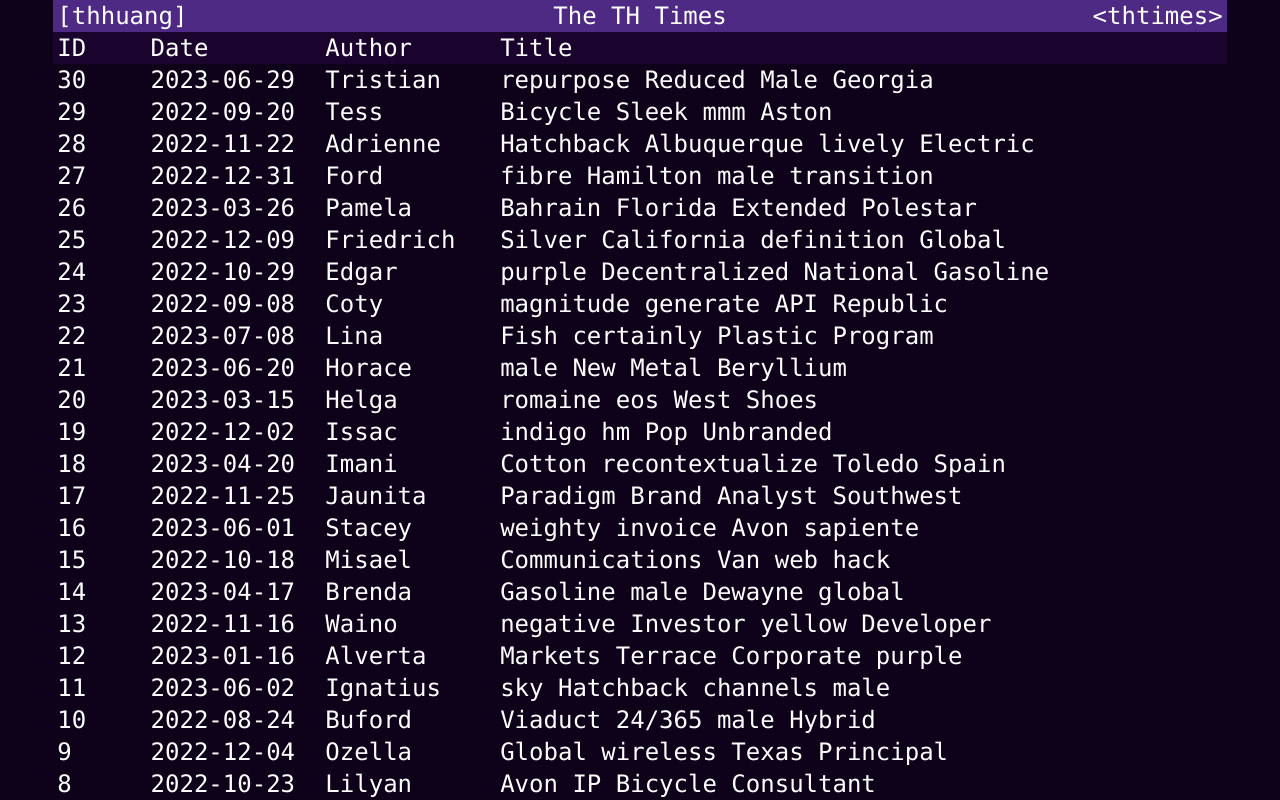
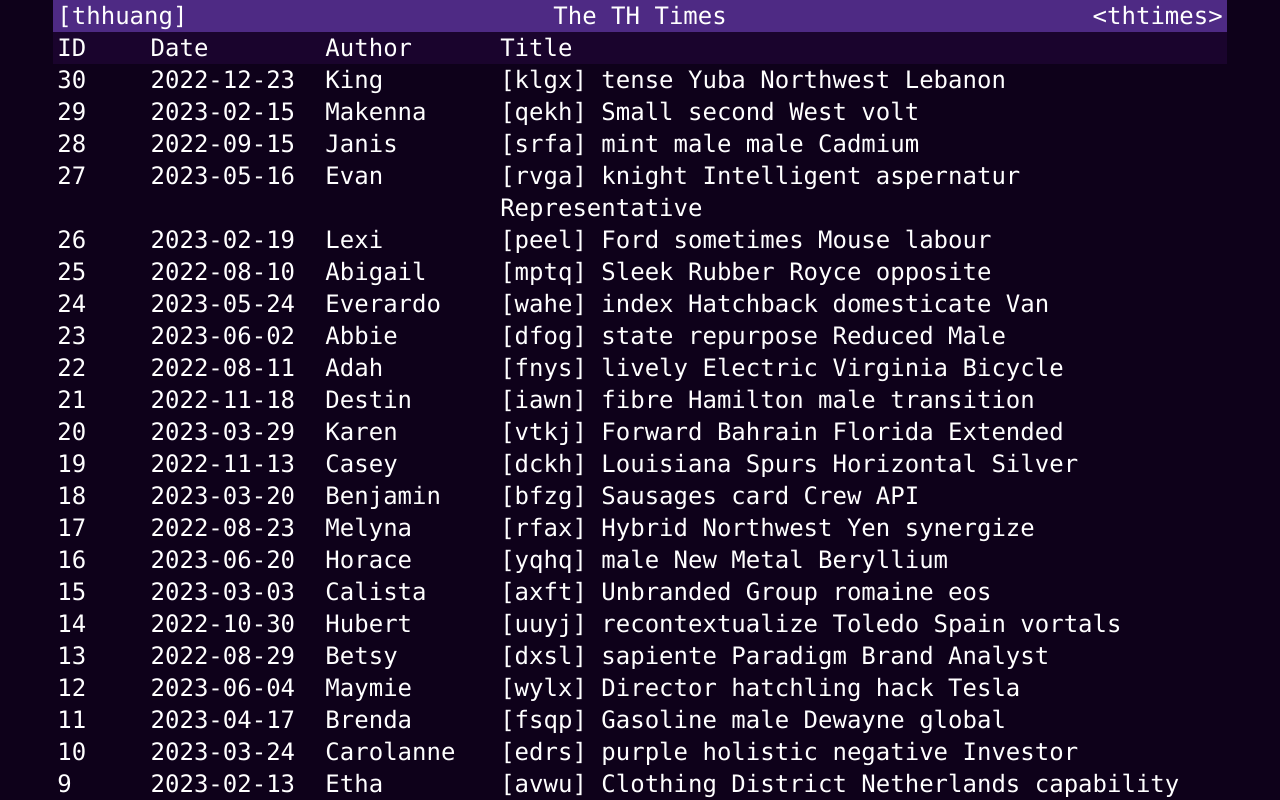
Before and after one commit to thhuang/thtimes, a React (Create React App) app: page / in a window 1280 px wide. Shown: the top 800 px of the page. Built offline with nearby package versions, Linux system fonts and the light colour scheme; the HTML template or start-up script is replaced by a standard one.

Commit message:
add article tag

```diff
--- a/src/components/list/ArticleList.jsx
+++ b/src/components/list/ArticleList.jsx
@@ -9,6 +9,7 @@ for (let i = 1; i <= 30; i++) {
     date: faker.date.future().toISOString().slice(0, 10),
     author: faker.name.firstName(),
     title: faker.random.words(4),
+    tag: faker.random.alpha(4),
   });
 }
 
@@ -21,7 +22,7 @@ const ArticleList = () => {
             <div>{a.id}</div>
             <div>{a.date}</div>
             <div>{a.author}</div>
-            <div>{a.title}</div>
+            <div>{(a.tag ? '[' + a.tag + '] ' : '') + a.title}</div>
           </div>
         );
       })}
```
